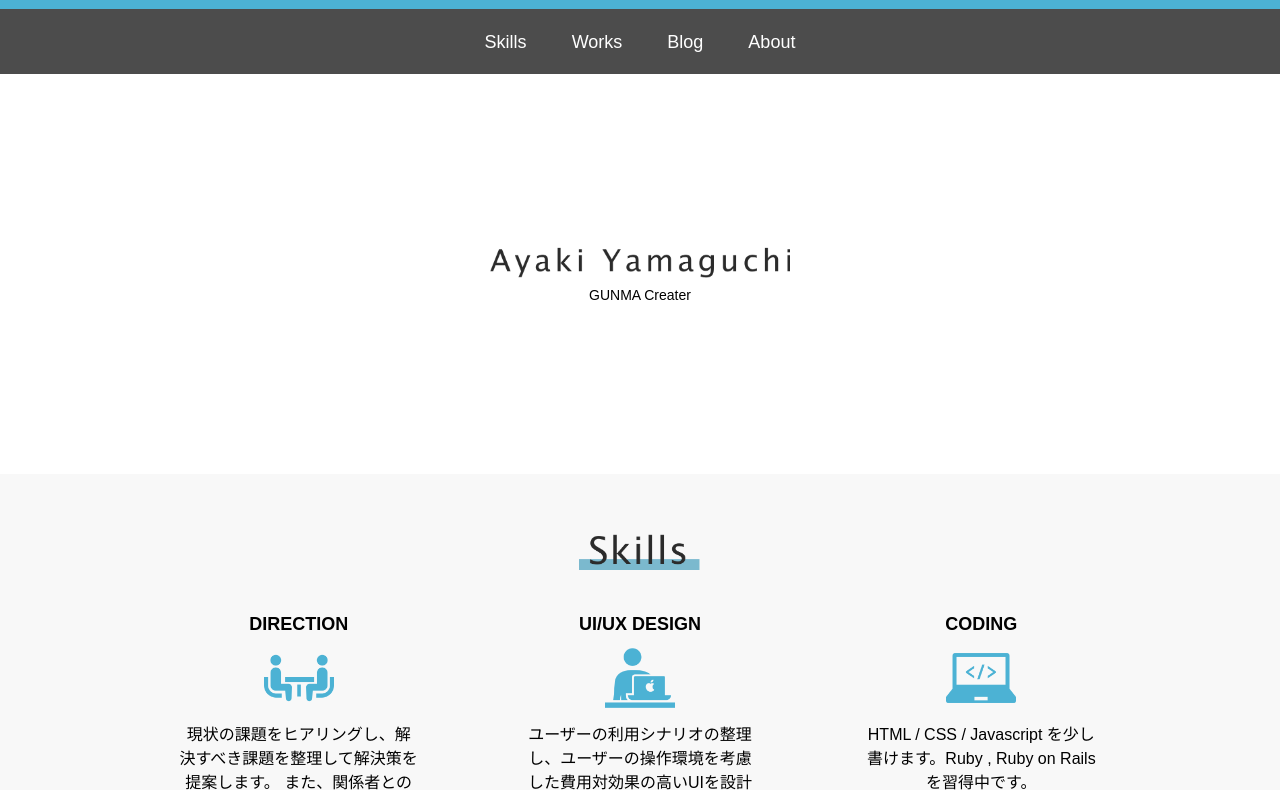
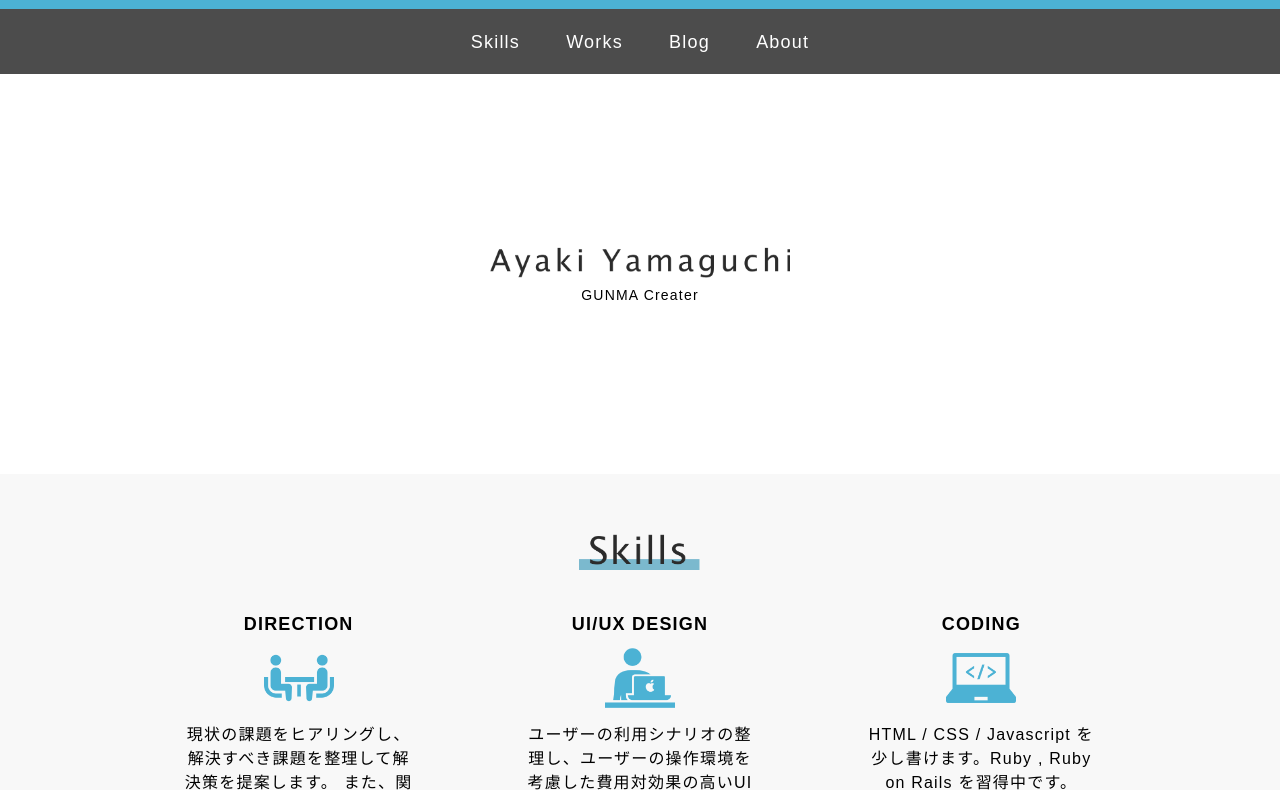
Before and after one commit to AyakiYamaguchi/ayakiyamaguchi, a plain HTML site: page portfolio/index.html in a window 1280 px wide. Shown: the part 66-856 px from the top of the page. Drawn offline with nearby package versions, Linux system fonts and the light colour scheme.

Commit message:
文字間隔を調整

```diff
--- a/portfolio/sass/style.scss
+++ b/portfolio/sass/style.scss
@@ -7,6 +7,7 @@ html {
 
 body {
   font-family: "Yu Gothic", "游ゴシック", YuGothic, "游ゴシック体", "ヒラギノ角ゴ Pro W3", "メイリオ", sans-serif;
+  letter-spacing: 1.2;
 }
 
 
@@ -37,7 +38,7 @@ body {
 .header_menu {
   background-color: rgba(0,0,0,0.7);
   width: 100%;
-  height: 32px;
+  height: 40px;
   display: flex;
   justify-content: center;
   align-items: center;
```
Also changed, not shown: portfolio/stylesheets/style.css.
